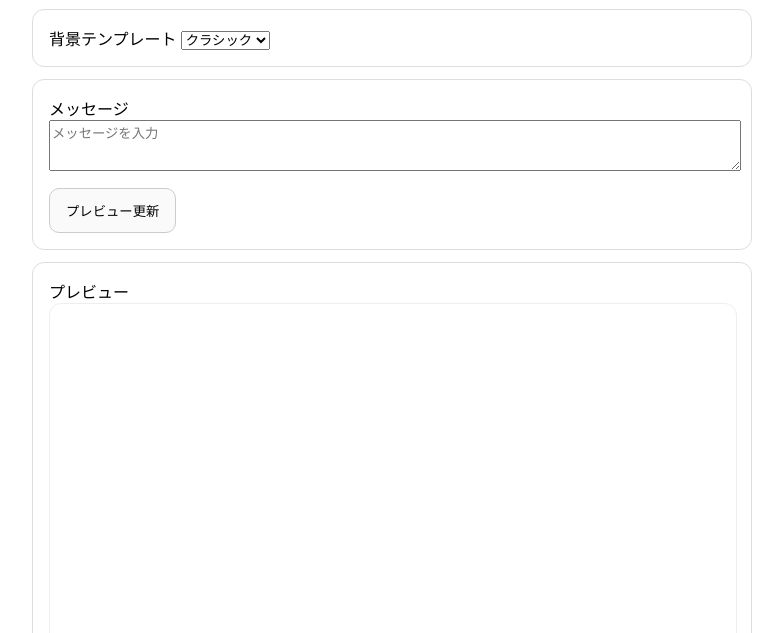
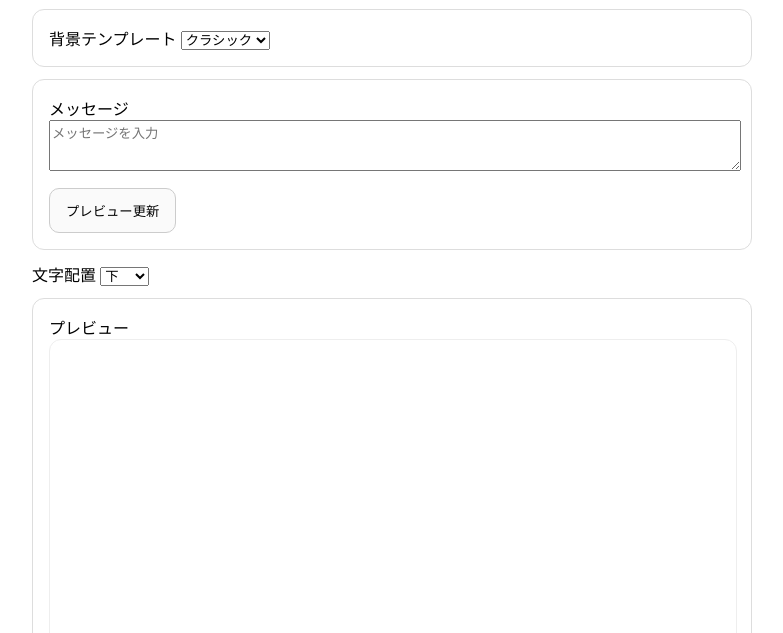
Before and after one commit to eitokoji-byte/card-demo, a plain HTML site: page index.html in a window 1280 px wide. Shown: the part 167-800 px from the top of the page, without its empty margins (248-1031 px from the left). Drawn offline with Linux system fonts and the light colour scheme.

Commit message:
Update index.html

```diff
--- a/index.html
+++ b/index.html
@@ -41,6 +41,16 @@
     </div>
   </section>
 
+  <div class="row">
+  <label>文字配置</label>
+  <select id="layout">
+    <option value="top">上</option>
+    <option value="middle">中央</option>
+    <option value="bottom" selected>下</option>
+  </select>
+</div>
+
+
   <!-- プレビュー -->
   <section class="card">
     <label>プレビュー</label>
```
